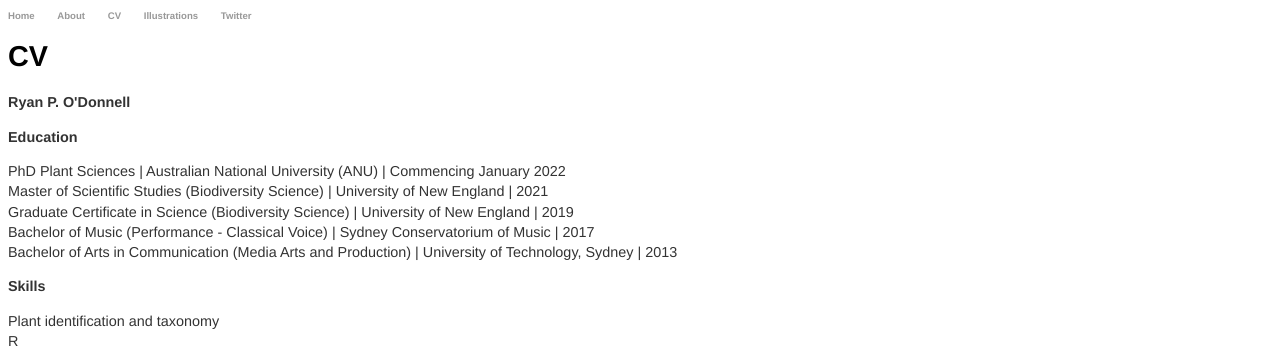
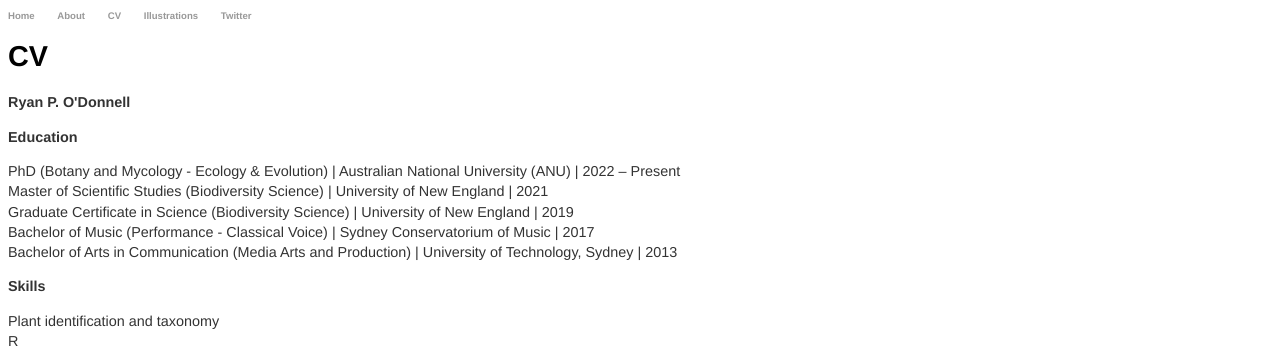
Before and after one commit to rpodonnell/rpodonnell.github.io, a Jekyll site: the page built from cv/index.html, in a window 1280 px wide. Shown: the top 353 px of the page. Built offline with Jekyll 4.4.1, drawn with Linux system fonts in a browser that asks for light colours.

Commit message:
Update index.html

```diff
--- a/cv/index.html
+++ b/cv/index.html
@@ -6,7 +6,7 @@ title: CV
 <div class="blurb">
 	<p><strong>Ryan P. O'Donnell</strong></p>
 <p><strong>Education</strong></p>
-<p> PhD Plant Sciences | Australian National University (ANU) | Commencing January 2022<br />
+<p> PhD (Botany and Mycology - Ecology & Evolution) | Australian National University (ANU) | 2022 – Present<br />
 Master of Scientific Studies (Biodiversity Science) | University of New England | 2021<br />
 Graduate Certificate in Science (Biodiversity Science) | University of New England | 2019<br />
 Bachelor of Music (Performance - Classical Voice) | Sydney Conservatorium of Music | 2017<br />
```
